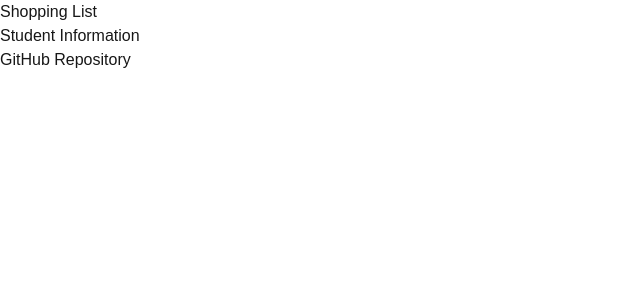
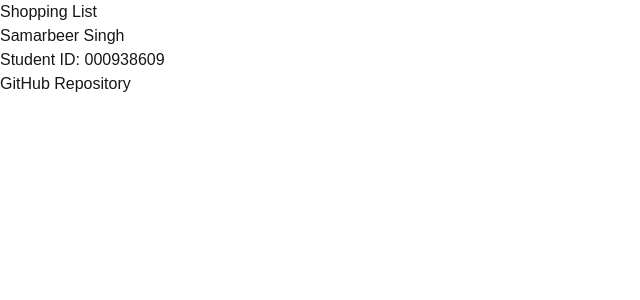
Before and after one commit to SamarBeer/cprg306-assignments, a Next.js app: page /week-2 in a window 1280 px wide. Shown: the top 300 px of the page, without its empty margins (0-640 px from the left). Built offline with nearby package versions, Linux system fonts and the light colour scheme.

Commit message:
udated student information (added my student id)

```diff
--- a/app/week-2/student-info.js
+++ b/app/week-2/student-info.js
@@ -2,7 +2,9 @@
 export default function StudentInfo() {
   return (
     <div>
-      <h1>Student Information</h1>
+      <h1>Samarbeer Singh <br />
+      Student ID: 000938609
+      </h1>
       <Link href="https://github.com/SamarBeer/cprg306-assignments" legacyBehavior>
         <a target="_blank" rel="noopener noreferrer">GitHub Repository</a>
       </Link>
```
